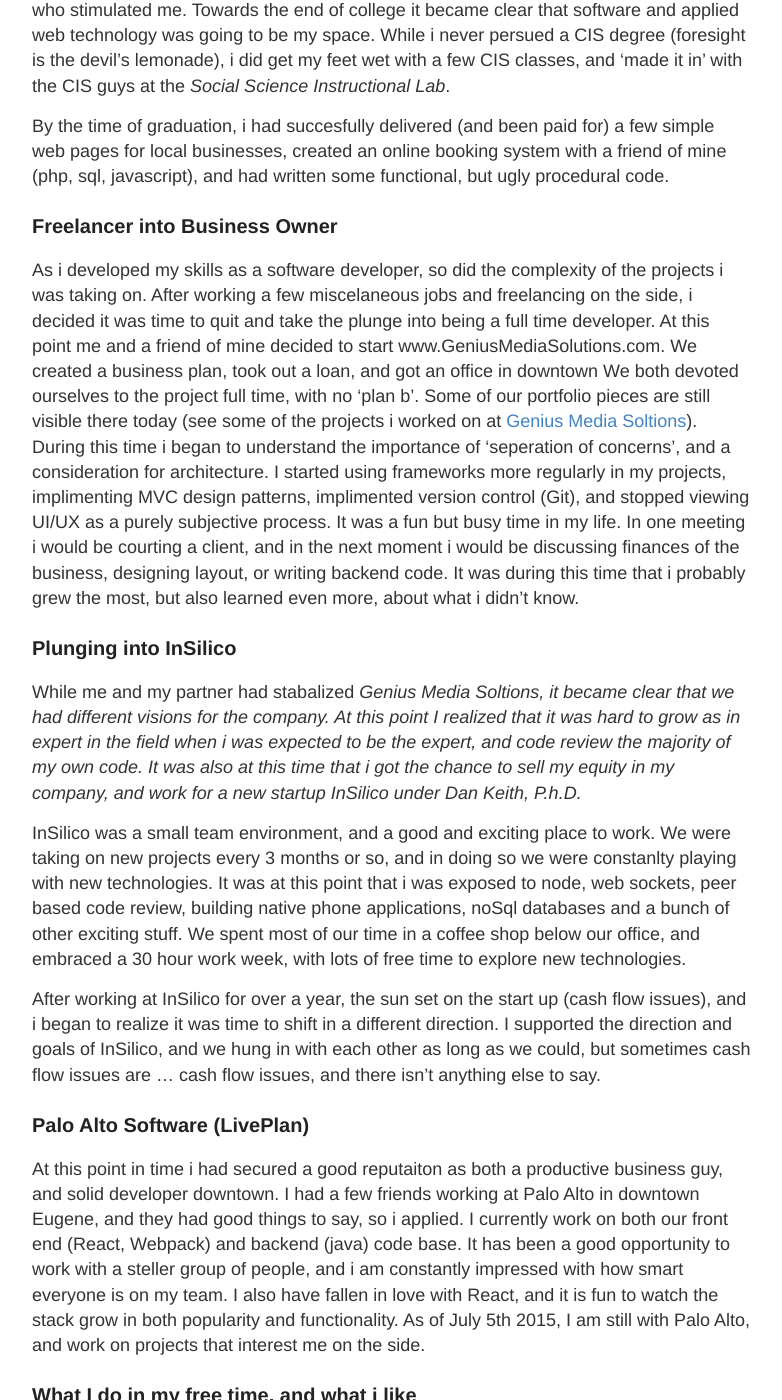
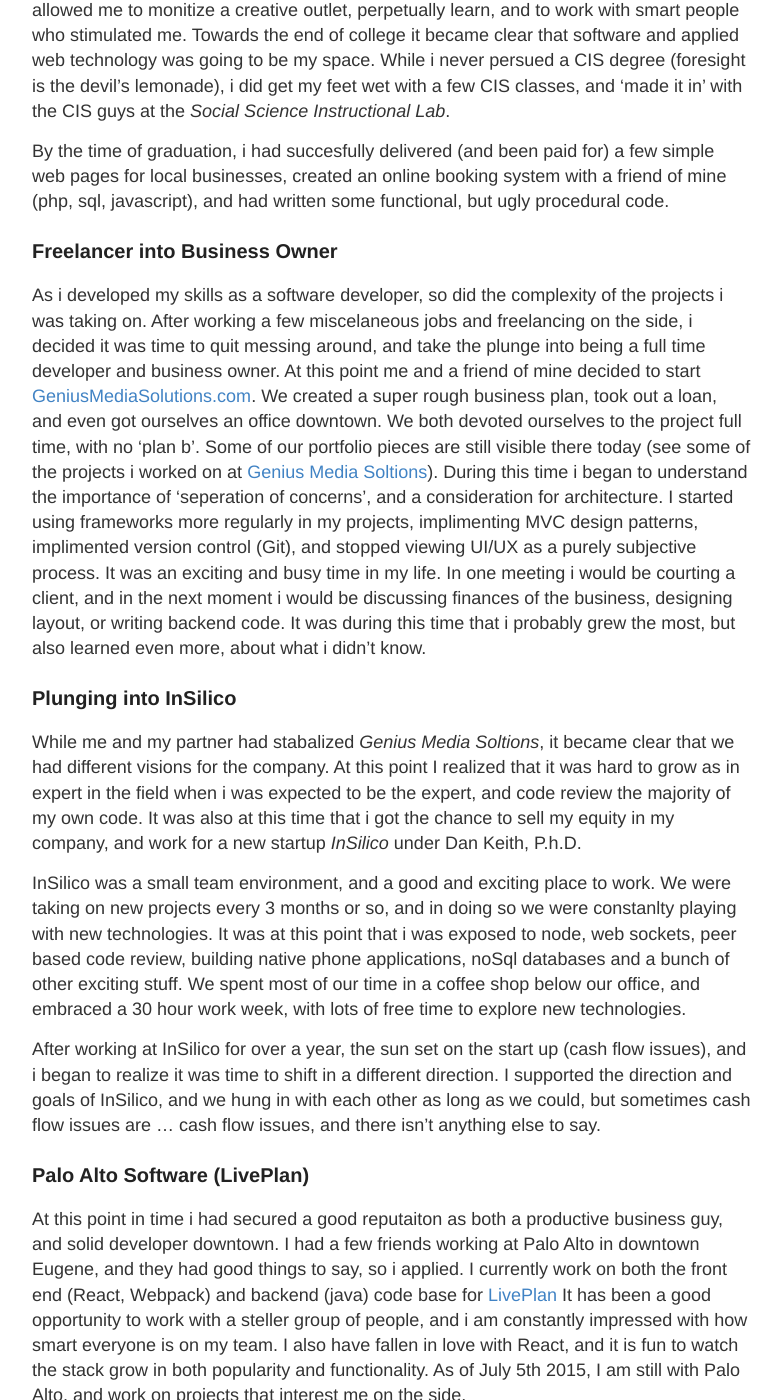
Before and after one commit to aaronduchateau/blog, a Jekyll site: the page built from about.md, in a window 1280 px wide and 1400 px high, scrolled down 424 px. Shown: the whole window, without its empty margins (248-1030 px from the left). Built offline with Jekyll 4.4.1, drawn with Linux system fonts in a browser that asks for light colours; Markdown is read by kramdown in place of the engine named in the settings; some of the changed text lies outside the part shown.

Commit message:
touchup about

```diff
--- a/about.md
+++ b/about.md
@@ -1,10 +1,10 @@
 ---
 layout: page
-title: About Aaron DuChateau
+title: About Myself
 permalink: /about/
 ---
 
-Hey, I'm Aaron, and here is a little information about me and how my journey began.
+Hey, I'm Aaron, and here is a little information about me and how my journey through life, and software.
 
 ### University of Oregon
 
@@ -14,20 +14,20 @@ By the time of graduation, i had succesfully delivered (and been paid for) a few
 
 ### Freelancer into Business Owner
 
-As i developed my skills as a software developer, so did the complexity of the projects i was taking on. After working a few miscelaneous jobs and freelancing on the side, i decided it was time to quit and take the plunge into being a full time developer. At this point me and a friend of mine decided to start www.GeniusMediaSolutions.com. We created a business plan, took out a loan, and got an office in downtown We both devoted ourselves to the project full time, with no 'plan b'. Some of our portfolio pieces are still visible there today (see some of the projects i worked on at <a href="http://geniusmediasolutions.com/portfolio.html" target="_blank">Genius Media Soltions</a>). During this time i began to understand the importance of 'seperation of concerns', and a consideration for architecture. I started using frameworks more regularly in my projects, implimenting MVC design patterns, implimented version control (Git), and stopped viewing UI/UX as a purely subjective process. It was a fun but busy time in my life. In one meeting i would be courting a client, and in the next moment i would be discussing finances of the business, designing layout, or writing backend code. It was during this time that i probably grew the most, but also learned even more, about what i didn't know.
+As i developed my skills as a software developer, so did the complexity of the projects i was taking on. After working a few miscelaneous jobs and freelancing on the side, i decided it was time to quit messing around, and take the plunge into being a full time developer and business owner. At this point me and a friend of mine decided to start <a href="GeniusMediaSolutions.com" target="_blank">GeniusMediaSolutions.com</a>. We created a super rough business plan, took out a loan, and even got ourselves an office downtown. We both devoted ourselves to the project full time, with no 'plan b'. Some of our portfolio pieces are still visible there today (see some of the projects i worked on at <a href="http://geniusmediasolutions.com/portfolio.html" target="_blank">Genius Media Soltions</a>). During this time i began to understand the importance of 'seperation of concerns', and a consideration for architecture. I started using frameworks more regularly in my projects, implimenting MVC design patterns, implimented version control (Git), and stopped viewing UI/UX as a purely subjective process. It was an exciting and busy time in my life. In one meeting i would be courting a client, and in the next moment i would be discussing finances of the business, designing layout, or writing backend code. It was during this time that i probably grew the most, but also learned even more, about what i didn't know.
 
 ### Plunging into InSilico
-While me and my partner had stabalized <i>Genius Media Soltions<i/>, it became clear that we had different visions for the company. At this point I realized that it was hard to grow as in expert in the field when i was expected to be the expert, and code review the majority of my own code. It was also at this time that i got the chance to sell my equity in my company, and work for a new startup <i>InSilico</i> under Dan Keith, P.h.D.
+While me and my partner had stabalized <i>Genius Media Soltions</i>, it became clear that we had different visions for the company. At this point I realized that it was hard to grow as in expert in the field when i was expected to be the expert, and code review the majority of my own code. It was also at this time that i got the chance to sell my equity in my company, and work for a new startup <i>InSilico</i> under Dan Keith, P.h.D.
 
 InSilico was a small team environment, and a good and exciting place to work. We were taking on new projects every 3 months or so, and in doing so we were constanlty playing with new technologies. It was at this point that i was exposed to node, web sockets, peer based code review, building native phone applications, noSql databases and a bunch of other exciting stuff. We spent most of our time in a coffee shop below our office, and embraced a 30 hour work week, with lots of free time to explore new technologies.
 
 After working at InSilico for over a year, the sun set on the start up (cash flow issues), and i began to realize it was time to shift in a different direction. I supported the direction and goals of InSilico, and we hung in with each other as long as we could, but sometimes cash flow issues are ... cash flow issues, and there isn't anything else to say.
 
 ### Palo Alto Software (LivePlan)
-At this point in time i had secured a good reputaiton as both a productive business guy, and solid developer downtown. I had a few friends working at Palo Alto in downtown Eugene, and they had good things to say, so i applied. I currently work on both our front end (React, Webpack) and backend (java) code base. It has been a good opportunity to work with a steller group of people, and i am constantly impressed with how smart everyone is on my team. I also have fallen in love with React, and it is fun to watch the stack grow in both popularity and functionality. As of July 5th 2015, I am still with Palo Alto, and work on projects that interest me on the side.
+At this point in time i had secured a good reputaiton as both a productive business guy, and solid developer downtown. I had a few friends working at Palo Alto in downtown Eugene, and they had good things to say, so i applied. I currently work on both the front end (React, Webpack) and backend (java) code base for <a href="http://www.liveplan.com/" target="_blank">LivePlan</a> It has been a good opportunity to work with a steller group of people, and i am constantly impressed with how smart everyone is on my team. I also have fallen in love with React, and it is fun to watch the stack grow in both popularity and functionality. As of July 5th 2015, I am still with Palo Alto, and work on projects that interest me on the side.
 
 ### What I do in my free time, and what i like
-As i mentioned above, i really love working in React.js client side. I also have fallen in love with online mapping applications, and am currently working on a rather robust project in my free time, that includes my own running instance of cartoDB, and leaflet. Anything react, anything mobile, and anything 'mappy' is my jam.
+As i mentioned above, i really love working in React.js client side. I also have fallen in love with online mapping applications, and am currently working on a rather robust project in my free time, that includes my own running instance of cartoDB, and leaflet. Anything react, anything mobile, anything 'mappy' or 'internet of things' is my jam.
 
 I am also in the process of putting together a dream team of people who i like to work with, and who do more with their skill set when they get home from their day job than 'sit around and chill'. I have put in the time over a decade to not only become a better developer, but also develop relationships with the downtown eugene development community.
 
```
